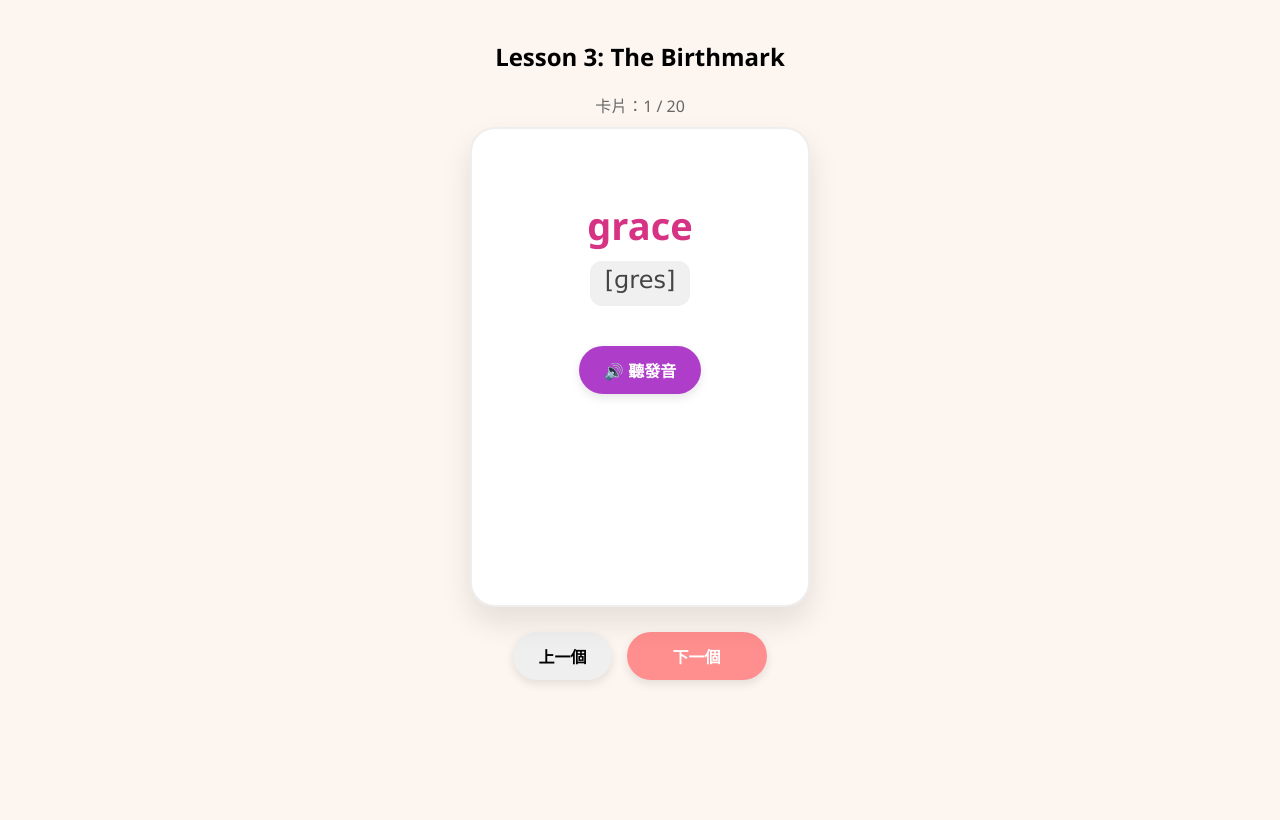
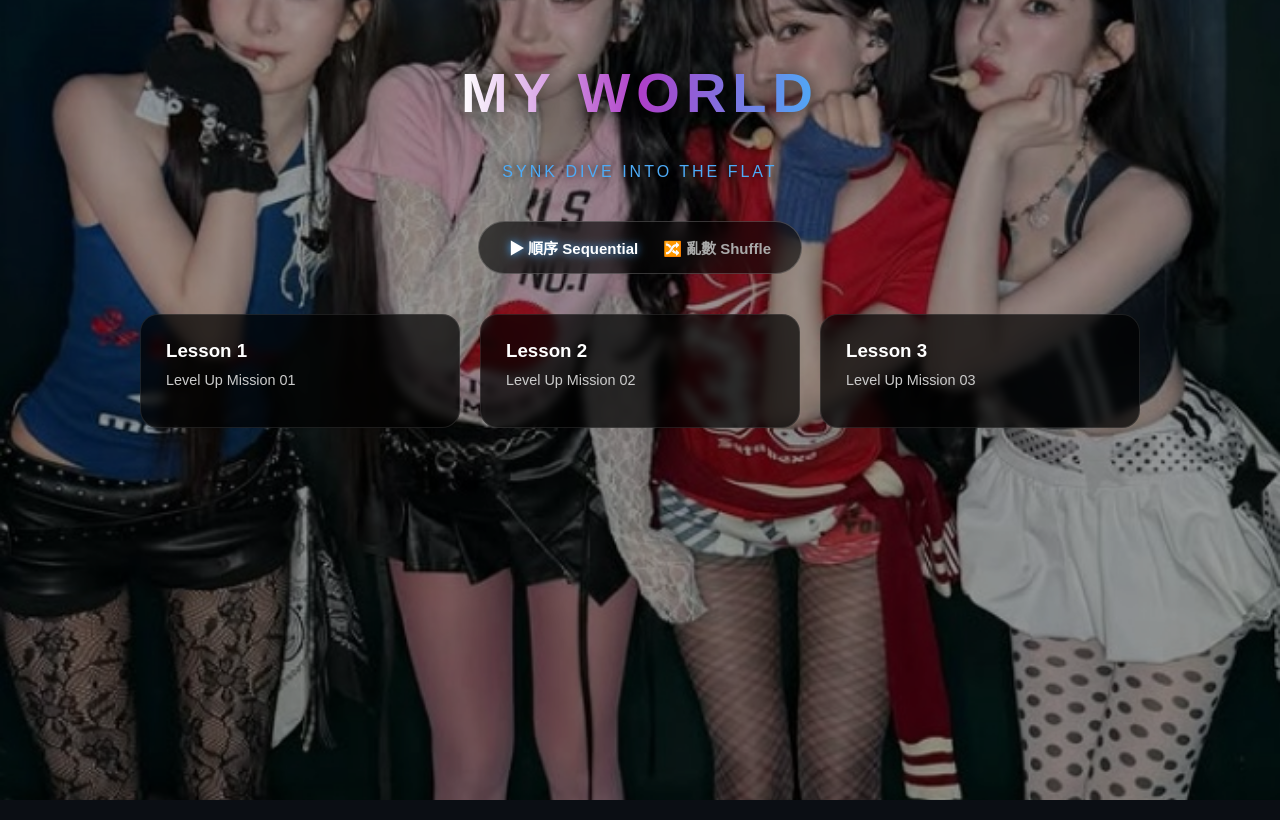
Before and after one commit to Linyunhsiang/english-cards, a plain HTML site: page index.html in a window 1280 px wide. Drawn offline with Linux system fonts and the light colour scheme.

Commit message:
Add files via upload

```diff
--- a/index.html
+++ b/index.html
@@ -3,153 +3,158 @@
 <head>
     <meta charset="UTF-8">
     <meta name="viewport" content="width=device-width, initial-scale=1.0">
-    <title>女兒的專屬字卡 - Lesson 3 音標加強版</title>
+    <title>MY WORLD - English Mission</title>
     <style>
-        :root { --primary: #ff8e8e; --secondary: #ae3ec9; --bg: #fdf6f0; }
-        body { font-family: 'Segoe UI', 'PingFang TC', sans-serif; background: var(--bg); display: flex; flex-direction: column; align-items: center; min-height: 100vh; margin: 0; padding-top: 20px; }
-
-        .card-container { width: 340px; height: 480px; perspective: 1000px; cursor: pointer; }
-        .card { width: 100%; height: 100%; position: relative; transition: transform 0.6s; transform-style: preserve-3d; }
-        .card.is-flipped { transform: rotateY(180deg); }
-
-        .card-face { position: absolute; width: 100%; height: 100%; backface-visibility: hidden; display: flex; flex-direction: column; align-items: center; border-radius: 25px; box-shadow: 0 15px 30px rgba(0,0,0,0.1); padding: 30px; text-align: center; box-sizing: border-box; background: white; border: 2px solid #eee; }
-        .card-back { transform: rotateY(180deg); background: #fff9db; justify-content: center; }
-
-        /* 單字樣式 */
-        .word { font-size: 38px; color: #d63384; font-weight: bold; margin-top: 40px; margin-bottom: 10px; }
-
-        /* 音標加強顯示 - 這是重點 */
-        .phonetic-box {
-            font-size: 24px;
-            color: #444;
-            background-color: #f0f0f0;
-            padding: 5px 15px;
-            border-radius: 12px;
-            margin-bottom: 20px;
-            font-family: "Lucida Sans Unicode", "Arial Unicode MS", sans-serif;
-            min-height: 35px;
+        :root {
+            --aespa-purple: #ae3ec9;
+            --aespa-blue: #4dabf7;
+            --main-bg: #0b0e14;
+            --neon-glow: 0 0 15px rgba(174, 62, 201, 0.7);
         }
 
-        .chinese { font-size: 32px; color: #333; font-weight: bold; margin-bottom: 10px; }
-        .pos { font-size: 18px; color: #ae3ec9; font-weight: bold; margin-bottom: 20px; }
-        .example { font-size: 16px; color: #555; text-align: left; background: #fff; padding: 15px; border-radius: 10px; border-left: 5px solid var(--primary); }
+        body {
+            background-color: var(--main-bg);
+            /* 設定預設背景樣式 */
+            background-size: cover;
+            background-position: center;
+            background-attachment: fixed;
+            background-repeat: no-repeat;
+            color: #e9ecef;
+            font-family: 'Orbitron', 'PingFang TC', sans-serif;
+            display: flex;
+            flex-direction: column;
+            align-items: center;
+            min-height: 100vh;
+            margin: 0;
+            transition: background-image 0.5s ease-in-out;
+        }
 
-        .btn-group { margin-top: 25px; display: flex; gap: 15px; }
-        button { padding: 12px 25px; border: none; border-radius: 50px; cursor: pointer; font-size: 16px; font-weight: bold; box-shadow: 0 4px 10px rgba(0,0,0,0.1); }
-        .audio-btn { background: var(--secondary); color: white; margin-top: 20px; }
-        .next-btn { background: var(--primary); color: white; width: 140px; }
+        /* 增加一個半透明遮罩層，確保文字在任何底圖下都清晰 */
+        .overlay {
+            position: fixed;
+            top: 0; left: 0; width: 100%; height: 100%;
+            background: rgba(0, 0, 0, 0.4); /* 40% 的黑色遮罩 */
+            z-index: -1;
+        }
+
+        h1 {
+            font-size: 3.5rem;
+            margin-top: 60px;
+            letter-spacing: 6px;
+            text-transform: uppercase;
+            background: linear-gradient(to right, #fff, var(--aespa-purple), var(--aespa-blue));
+            -webkit-background-clip: text;
+            -webkit-text-fill-color: transparent;
+            filter: drop-shadow(0 0 10px rgba(0,0,0,0.8));
+        }
+
+        .subtitle {
+            font-size: 1rem;
+            color: var(--aespa-blue);
+            margin-bottom: 40px;
+            letter-spacing: 3px;
+            text-transform: uppercase;
+            text-shadow: 0 0 10px rgba(0,0,0,1);
+        }
+
+        /* 模式切換器 */
+        .mode-selector {
+            background: rgba(0, 0, 0, 0.6);
+            backdrop-filter: blur(10px); /* 磨砂玻璃效果 */
+            padding: 15px 30px;
+            border-radius: 50px;
+            border: 1px solid rgba(255, 255, 255, 0.2);
+            margin-bottom: 40px;
+            display: flex;
+            gap: 25px;
+        }
+
+        .mode-option {
+            cursor: pointer;
+            display: flex;
+            align-items: center;
+            gap: 10px;
+            font-size: 15px;
+            font-weight: bold;
+        }
+
+        .mode-option input { display: none; }
+        .mode-option span { color: #aaa; transition: 0.3s; }
+        .mode-option input:checked + span {
+            color: #fff;
+            text-shadow: 0 0 10px var(--aespa-blue);
+        }
+
+        /* 課程卡片樣式微調 */
+        .lesson-grid {
+            display: grid;
+            grid-template-columns: repeat(auto-fit, minmax(280px, 1fr));
+            gap: 20px;
+            width: 90%;
+            max-width: 1000px;
+        }
+
+        .lesson-card {
+            background: rgba(0, 0, 0, 0.7);
+            backdrop-filter: blur(5px);
+            border: 1px solid rgba(255, 255, 255, 0.1);
+            border-radius: 18px;
+            padding: 25px;
+            position: relative;
+            transition: 0.3s;
+            cursor: pointer;
+        }
+
+        .lesson-card:hover {
+            transform: translateY(-5px);
+            border-color: var(--aespa-purple);
+            box-shadow: 0 0 20px rgba(174, 62, 201, 0.3);
+        }
+
+        .lesson-card h3 { margin: 0; color: #fff; }
+        .lesson-card p { color: #ccc; font-size: 0.9rem; margin-top: 10px; }
     </style>
 </head>
-<body>
+<body id="bg-body">
 
-    <h2>Lesson 3: The Birthmark</h2>
-    <div id="progress" style="margin-bottom: 10px; color: #666;">卡片載入中...</div>
+    <div class="overlay"></div>
 
-    <div class="card-container" onclick="flipCard()">
-        <div class="card" id="card">
-            <div class="card-face card-front">
-                <div class="word" id="front-text">Word</div>
-                <div class="phonetic-box" id="phonetic-text">[ ]</div>
-                <button class="audio-btn" onclick="speak(); event.stopPropagation();">🔊 聽發音</button>
-            </div>
-            <div class="card-face card-back">
-                <div class="pos" id="pos-text">詞性</div>
-                <div class="chinese" id="back-text">中文翻譯</div>
-                <div class="example" id="example-text">Example sentence...</div>
-            </div>
-        </div>
+    <h1>MY WORLD</h1>
+    <div class="subtitle">synk dive into the flat</div>
+
+    <div class="mode-selector">
+        <label class="mode-option">
+            <input type="radio" name="playMode" value="normal" checked>
+            <span>▶ 順序 Sequential</span>
+        </label>
+        <label class="mode-option">
+            <input type="radio" name="playMode" value="shuffle">
+            <span>🔀 亂數 Shuffle</span>
+        </label>
     </div>
 
-    <div class="btn-group">
-        <button onclick="prevCard(event)">上一個</button>
-        <button class="next-btn" onclick="nextCard(event)">下一個</button>
+    <div class="lesson-grid">
+        <div class="lesson-card" onclick="goToLesson('L1')"><h3>Lesson 1</h3><p>Level Up Mission 01</p></div>
+        <div class="lesson-card" onclick="goToLesson('L2')"><h3>Lesson 2</h3><p>Level Up Mission 02</p></div>
+        <div class="lesson-card" onclick="goToLesson('L3')"><h3>Lesson 3</h3><p>Level Up Mission 03</p></div>
     </div>
 
     <script>
-        // 您的原始資料
-        const rawData = {
-          "vocabulary_and_phrases": {
-            "words_for_production": [
-              { "word": "grace", "pronunciation": "[ɡres]", "part_of_speech": "n. [U]", "chinese": "優美；優雅", "example_sentences": ["The cat leapt onto the windowsill with grace."] },
-              { "word": "desperately", "pronunciation": "[ˋdɛspərɪtlɪ]", "part_of_speech": "adv.", "chinese": "拚命地", "example_sentences": ["The mother desperately searched the crowded mall."] },
-              { "word": "reluctantly", "pronunciation": "[rɪˋlʌktəntlɪ]", "part_of_speech": "adv.", "chinese": "勉強地；不情願地", "example_sentences": ["John reluctantly agreed to tidy his bedroom."] },
-              { "word": "describe", "pronunciation": "[dɪˋskraɪb]", "part_of_speech": "vt.", "chinese": "描述", "example_sentences": ["People often describe Zoe as someone who is dedicated."] },
-              { "word": "shiver", "pronunciation": "[ˋʃɪvɚ]", "part_of_speech": "vi.", "chinese": "顫抖", "example_sentences": ["Jamie shivered with fear as the large dog drew nearer."] },
-              { "word": "faint", "pronunciation": "[fent]", "part_of_speech": "vi.", "chinese": "昏厥；暈倒", "example_sentences": ["After Ben ran for an hour in the heat, he nearly fainted."] },
-              { "word": "scientific", "pronunciation": "[ˌsaɪən'tɪfɪk]", "part_of_speech": "adj.", "chinese": "科學的", "example_sentences": ["The students conducted a scientific experiment."] },
-              { "word": "frustration", "pronunciation": "[ˌfrʌsˋtreʃən]", "part_of_speech": "n. [U]", "chinese": "懊惱；沮喪", "example_sentences": ["Harry yelled out in frustration when he was locked out."] },
-              { "word": "stubborn", "pronunciation": "[ˋstʌbɚn]", "part_of_speech": "adj.", "chinese": "頑固的；倔強的", "example_sentences": ["Despite his friends' advice, Jack remained stubborn."] },
-              { "word": "rage", "pronunciation": "[redʒ]", "part_of_speech": "n. [C, U]", "chinese": "暴怒；狂怒", "example_sentences": ["Kris stormed out of the room in a rage."] },
-              { "word": "concentration", "pronunciation": "[ˌkɑnsn'treʃən]", "part_of_speech": "n. [U]", "chinese": "專注", "example_sentences": ["Julia began to lose concentration after studying for hours."] },
-              { "word": "explain", "pronunciation": "[ɪkˋsplen]", "part_of_speech": "vt. vi.", "chinese": "解釋", "example_sentences": ["The coach carefully explained the rules of the competition."] },
-              { "word": "sincerity", "pronunciation": "[sɪnˋserətɪ]", "part_of_speech": "n. [U]", "chinese": "真誠", "example_sentences": ["Because George had said sorry with so much sincerity, Amy forgave him."] },
-              { "word": "confess", "pronunciation": "[kənˋfɛs]", "part_of_speech": "vt. vi.", "chinese": "坦白；認罪", "example_sentences": ["Kevin confessed that he was the one who actually drove it."] },
-              { "word": "restore", "pronunciation": "[rɪˋstor]", "part_of_speech": "vt.", "chinese": "使恢復；使復原", "example_sentences": ["Lisa is now fully restored to health."] },
-              { "word": "fade", "pronunciation": "[fed]", "part_of_speech": "vi.", "chinese": "逐漸消失", "example_sentences": ["Mark's dream of becoming a writer started to fade."] },
-              { "word": "hardly", "pronunciation": "[ˋhardlɪ]", "part_of_speech": "adv.", "chinese": "幾乎不", "example_sentences": ["Noah had no idea that Tammy sang so well. He could hardly believe it."] },
-              { "word": "trace", "pronunciation": "[tres]", "part_of_speech": "n. [C, U]", "chinese": "痕跡", "example_sentences": ["She had vanished without a trace."] },
-              { "word": "depart", "pronunciation": "[dɪˋpart]", "part_of_speech": "vt.", "chinese": "去世", "example_sentences": ["The soldier departed this world peacefully."] },
-              { "word": "regret", "pronunciation": "[rɪˋɡrɛt]", "part_of_speech": "n. [U, C]", "chinese": "懊悔；遺憾", "example_sentences": ["Henry expressed deep regret at not spending more time with her."] }
-            ]
-          }
-        };
+        // --- 亂數背景邏輯 ---
+        const totalImages = 5; // 如果你放了 5 張圖，這裡就寫 5
+        const randomNumber = Math.floor(Math.random() * totalImages) + 1;
 
-        // 轉換資料，確保每個項目都有音標
-        const lessonData = rawData.vocabulary_and_phrases.words_for_production.map(item => ({
-            word: item.word,
-            ipa: item.pronunciation || "", // 抓取音標
-            chinese: item.chinese,
-            pos: item.part_of_speech,
-            example: item.example_sentences[0]
-        }));
+        // 假設圖片路徑是 img/bg1.jpg, img/bg2.jpg ...
+        const bgPath = `img/bg${randomNumber}.jpg`;
 
-        let currentIndex = 0;
+        // 套用背景
+        document.body.style.backgroundImage = `url('${bgPath}')`;
 
-        function updateCard() {
-            const data = lessonData[currentIndex];
-            document.getElementById('front-text').innerText = data.word;
-
-            // 顯示音標，如果沒音標就顯示空括號
-            document.getElementById('phonetic-text').innerText = data.ipa || "[ ]";
-
-            document.getElementById('back-text').innerText = data.chinese;
-            document.getElementById('pos-text').innerText = data.pos;
-            document.getElementById('example-text').innerText = data.example;
-
-            document.getElementById('progress').innerText = `卡片：${currentIndex + 1} / ${lessonData.length}`;
-            document.getElementById('card').classList.remove('is-flipped');
+        // --- 跳轉邏輯 ---
+        function goToLesson(lessonId) {
+            const mode = document.querySelector('input[name="playMode"]:checked').value;
+            window.location.href = `${lessonId}.html?mode=${mode}`;
         }
-
-        function flipCard() {
-            document.getElementById('card').classList.toggle('is-flipped');
-        }
-
-        function nextCard(event) {
-            event.stopPropagation();
-            if (currentIndex < lessonData.length - 1) {
-                currentIndex++;
-                updateCard();
-            }
-        }
-
-        function prevCard(event) {
-            event.stopPropagation();
-            if (currentIndex > 0) {
-                currentIndex--;
-                updateCard();
-            }
-        }
-
-        function speak() {
-            const word = lessonData[currentIndex].word;
-            const msg = new SpeechSynthesisUtterance(word);
-            msg.lang = 'en-US';
-            msg.rate = 0.8;
-            window.speechSynthesis.speak(msg);
-        }
-
-        // 啟動
-        updateCard();
     </script>
 </body>
 </html>
```
Also changed, not shown: L3.html (added, +137 -0 lines).
